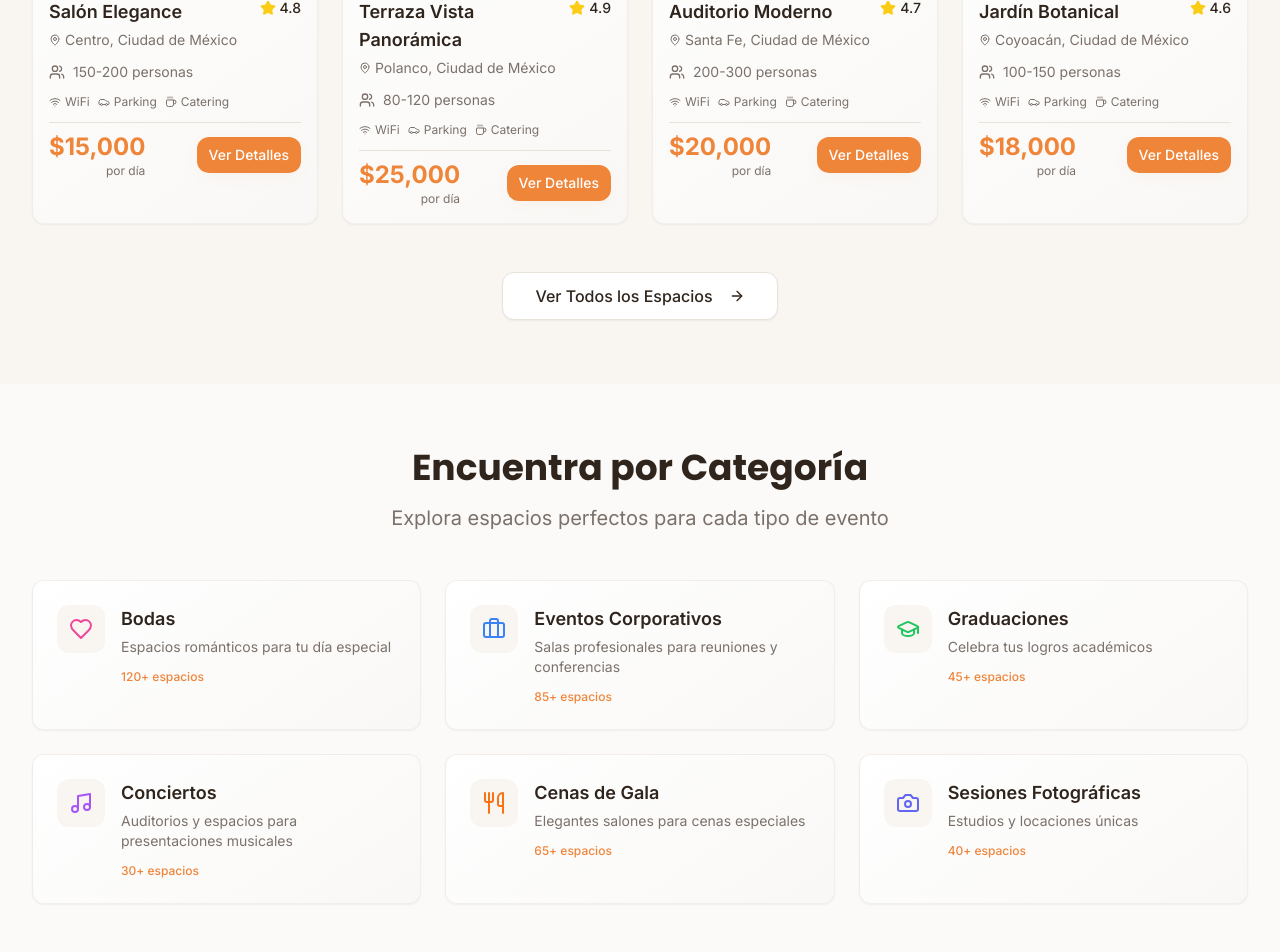
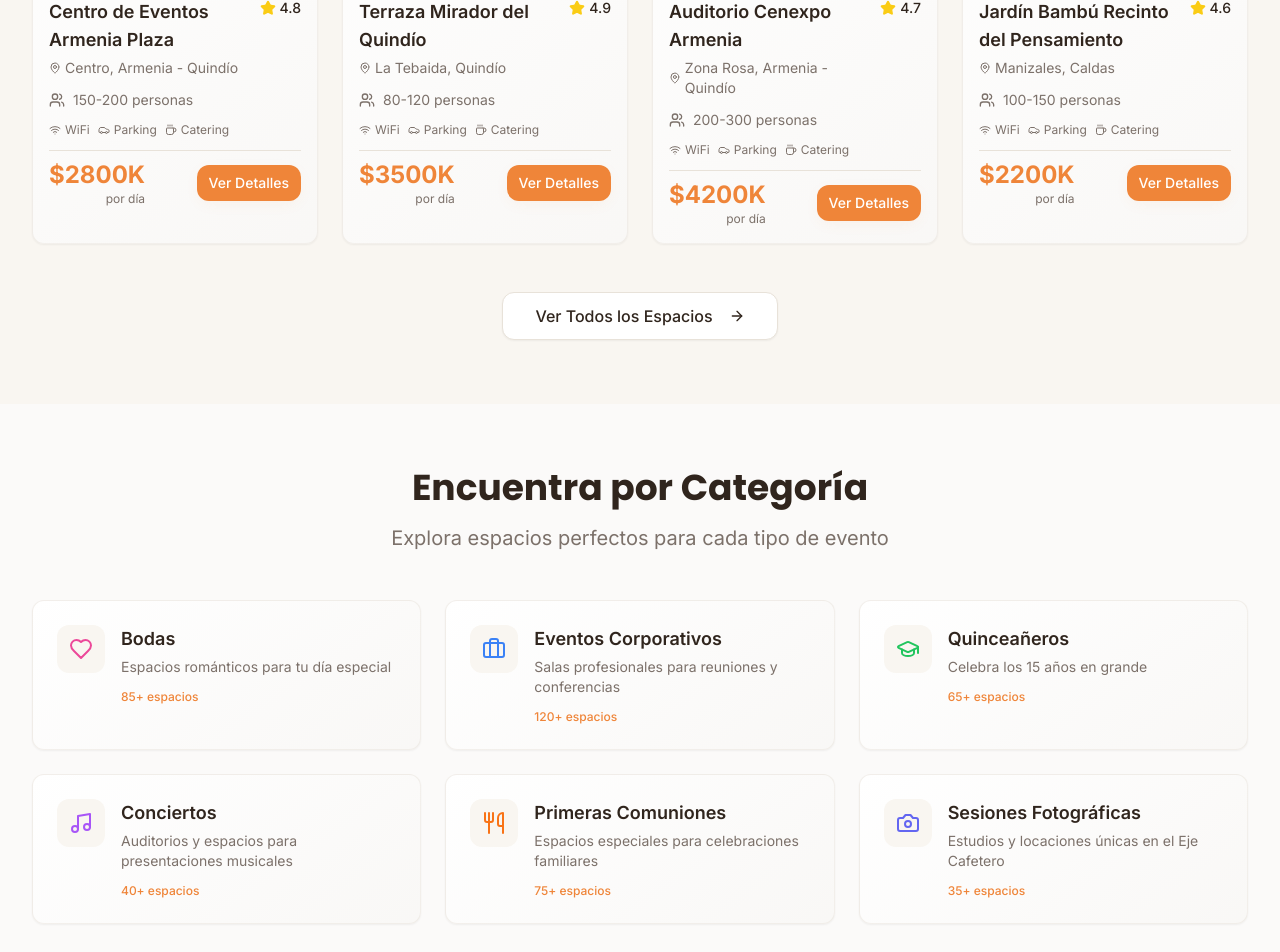
Before and after one commit to William19D/evently, a React (Vite) app: page / in a window 1280 px wide. Shown: the part 1100-2052 px from the top of the page. Built offline with nearby package versions, Linux system fonts and the light colour scheme.

Commit message:
Refactor: Adapt to Colombian context
Adapt the web application to a Colombian context, including specific locations and adding 2-3 venues in Armenia, Quindío.

```diff
--- a/index.html
+++ b/index.html
@@ -3,8 +3,8 @@
   <head>
     <meta charset="UTF-8" />
     <meta name="viewport" content="width=device-width, initial-scale=1.0" />
-    <title>Evently - Plataforma de Gestión y Reserva de Espacios para Eventos</title>
-    <meta name="description" content="Encuentra y reserva el espacio perfecto para tu evento. Evently conecta clientes con los mejores espacios para eventos." />
+    <title>Evently - Plataforma de Gestión y Reserva de Espacios para Eventos en Colombia</title>
+    <meta name="description" content="Encuentra y reserva el espacio perfecto para tu evento en Colombia. Evently conecta clientes con los mejores espacios en Armenia, Bogotá, Medellín y más ciudades." />
     <meta name="author" content="Evently" />
 
     <meta property="og:title" content="Evently - Espacios para Eventos" />
--- a/src/components/Categories.tsx
+++ b/src/components/Categories.tsx
@@ -14,42 +14,42 @@ const Categories = () => {
       name: "Bodas",
       icon: Heart,
       description: "Espacios románticos para tu día especial",
-      count: "120+ espacios",
+      count: "85+ espacios",
       color: "text-pink-500"
     },
     {
       name: "Eventos Corporativos",
       icon: Briefcase,
       description: "Salas profesionales para reuniones y conferencias",
-      count: "85+ espacios",
+      count: "120+ espacios",
       color: "text-blue-500"
     },
     {
-      name: "Graduaciones",
+      name: "Quinceañeros",
       icon: GraduationCap,
-      description: "Celebra tus logros académicos",
-      count: "45+ espacios",
+      description: "Celebra los 15 años en grande",
+      count: "65+ espacios",
       color: "text-green-500"
     },
     {
       name: "Conciertos",
       icon: Music,
       description: "Auditorios y espacios para presentaciones musicales",
-      count: "30+ espacios",
+      count: "40+ espacios",
       color: "text-purple-500"
     },
     {
-      name: "Cenas de Gala",
+      name: "Primeras Comuniones",
       icon: Utensils,
-      description: "Elegantes salones para cenas especiales",
-      count: "65+ espacios",
+      description: "Espacios especiales para celebraciones familiares",
+      count: "75+ espacios",
       color: "text-orange-500"
     },
     {
       name: "Sesiones Fotográficas",
       icon: Camera,
-      description: "Estudios y locaciones únicas",
-      count: "40+ espacios",
+      description: "Estudios y locaciones únicas en el Eje Cafetero",
+      count: "35+ espacios",
       color: "text-indigo-500"
     }
   ];
--- a/src/components/FeaturedSpaces.tsx
+++ b/src/components/FeaturedSpaces.tsx
@@ -7,10 +7,10 @@ const FeaturedSpaces = () => {
   const featuredVenues = [
     {
       id: "1",
-      name: "Salón Elegance",
-      location: "Centro, Ciudad de México",
+      name: "Centro de Eventos Armenia Plaza",
+      location: "Centro, Armenia - Quindío",
       image: "https://images.unsplash.com/photo-1519167758481-83f550bb49b3?w=800&q=80",
-      price: 15000,
+      price: 2800000,
       rating: 4.8,
       capacity: "150-200 personas",
       amenities: ["WiFi", "Parking", "Catering"],
@@ -18,10 +18,10 @@ const FeaturedSpaces = () => {
     },
     {
       id: "2",
-      name: "Terraza Vista Panorámica",
-      location: "Polanco, Ciudad de México",
+      name: "Terraza Mirador del Quindío",
+      location: "La Tebaida, Quindío",
       image: "https://images.unsplash.com/photo-1464207687429-7505649dae38?w=800&q=80",
-      price: 25000,
+      price: 3500000,
       rating: 4.9,
       capacity: "80-120 personas",
       amenities: ["WiFi", "Parking", "Catering"],
@@ -29,10 +29,10 @@ const FeaturedSpaces = () => {
     },
     {
       id: "3",
-      name: "Auditorio Moderno",
-      location: "Santa Fe, Ciudad de México",
+      name: "Auditorio Cenexpo Armenia",
+      location: "Zona Rosa, Armenia - Quindío",
       image: "https://images.unsplash.com/photo-1540575467063-178a50c2df87?w=800&q=80",
-      price: 20000,
+      price: 4200000,
       rating: 4.7,
       capacity: "200-300 personas",
       amenities: ["WiFi", "Parking", "Catering"],
@@ -40,10 +40,10 @@ const FeaturedSpaces = () => {
     },
     {
       id: "4",
-      name: "Jardín Botanical",
-      location: "Coyoacán, Ciudad de México",
+      name: "Jardín Bambú Recinto del Pensamiento",
+      location: "Manizales, Caldas",
       image: "https://images.unsplash.com/photo-1519225421980-715cb0215aed?w=800&q=80",
-      price: 18000,
+      price: 2200000,
       rating: 4.6,
       capacity: "100-150 personas",
       amenities: ["WiFi", "Parking", "Catering"],
--- a/src/components/Footer.tsx
+++ b/src/components/Footer.tsx
@@ -80,15 +80,15 @@ const Footer = () => {
             <div className="space-y-3">
               <div className="flex items-center gap-3 text-white/80 text-sm">
                 <Mail className="w-4 h-4" />
-                <span>info@evently.com</span>
+                <span>info@evently.com.co</span>
               </div>
               <div className="flex items-center gap-3 text-white/80 text-sm">
                 <Phone className="w-4 h-4" />
-                <span>+52 55 1234 5678</span>
+                <span>+57 316 789 4567</span>
               </div>
               <div className="flex items-start gap-3 text-white/80 text-sm">
                 <MapPin className="w-4 h-4 mt-0.5" />
-                <span>Ciudad de México, México</span>
+                <span>Armenia, Quindío - Colombia</span>
               </div>
             </div>
           </div>
--- a/src/components/Hero.tsx
+++ b/src/components/Hero.tsx
@@ -38,7 +38,7 @@ const Hero = () => {
                 <div className="relative">
                   <MapPin className="absolute left-3 top-1/2 transform -translate-y-1/2 text-muted-foreground w-4 h-4" />
                   <Input
-                    placeholder="Ciudad o zona"
+                    placeholder="Armenia, Bogotá, Medellín..."
                     className="pl-10 h-12 rounded-xl border-border/50"
                   />
                 </div>
--- a/src/components/VenueCard.tsx
+++ b/src/components/VenueCard.tsx
@@ -89,7 +89,7 @@ const VenueCard = ({
         <div className="flex items-center justify-between pt-2 border-t border-border">
           <div className="text-right">
             <div className="text-2xl font-bold text-primary">
-              ${price.toLocaleString()}
+              ${Math.floor(price / 1000)}K
             </div>
             <div className="text-xs text-muted-foreground">por día</div>
           </div>
--- a/src/pages/VenueSearch.tsx
+++ b/src/pages/VenueSearch.tsx
@@ -11,17 +11,17 @@ import { Card, CardContent, CardHeader, CardTitle } from "@/components/ui/card";
 import { Filter, Search, MapPin, Calendar, Users, SlidersHorizontal } from "lucide-react";
 
 const VenueSearch = () => {
-  const [priceRange, setPriceRange] = useState([0, 50000]);
+  const [priceRange, setPriceRange] = useState([0, 8000000]);
   const [showFilters, setShowFilters] = useState(false);
 
   // Mock data for search results
   const searchResults = [
     {
       id: "1",
-      name: "Salón Elegance",
-      location: "Centro, Ciudad de México",
+      name: "Centro de Eventos Armenia Plaza",
+      location: "Centro, Armenia - Quindío",
       image: "https://images.unsplash.com/photo-1519167758481-83f550bb49b3?w=800&q=80",
-      price: 15000,
+      price: 2800000,
       rating: 4.8,
       capacity: "150-200 personas",
       amenities: ["WiFi", "Parking", "Catering"],
@@ -29,10 +29,10 @@ const VenueSearch = () => {
     },
     {
       id: "2",
-      name: "Terraza Vista Panorámica",
-      location: "Polanco, Ciudad de México",
+      name: "Hacienda Cafetera El Ocaso",
+      location: "Circasia, Armenia - Quindío",
       image: "https://images.unsplash.com/photo-1464207687429-7505649dae38?w=800&q=80",
-      price: 25000,
+      price: 4500000,
       rating: 4.9,
       capacity: "80-120 personas",
       amenities: ["WiFi", "Parking", "Catering"],
@@ -40,10 +40,10 @@ const VenueSearch = () => {
     },
     {
       id: "3",
-      name: "Auditorio Moderno",
-      location: "Santa Fe, Ciudad de México",
+      name: "Auditorio Cenexpo Armenia",
+      location: "Zona Rosa, Armenia - Quindío",
       image: "https://images.unsplash.com/photo-1540575467063-178a50c2df87?w=800&q=80",
-      price: 20000,
+      price: 4200000,
       rating: 4.7,
       capacity: "200-300 personas",
       amenities: ["WiFi", "Parking", "Catering"],
@@ -51,10 +51,10 @@ const VenueSearch = () => {
     },
     {
       id: "4",
-      name: "Jardín Botanical",
-      location: "Coyoacán, Ciudad de México",
+      name: "Jardín Bambú Recinto del Pensamiento",
+      location: "Manizales, Caldas",
       image: "https://images.unsplash.com/photo-1519225421980-715cb0215aed?w=800&q=80",
-      price: 18000,
+      price: 2200000,
       rating: 4.6,
       capacity: "100-150 personas",
       amenities: ["WiFi", "Parking", "Catering"],
@@ -62,10 +62,10 @@ const VenueSearch = () => {
     },
     {
       id: "5",
-      name: "Loft Industrial",
-      location: "Roma Norte, Ciudad de México",
+      name: "Loft Urbano Pereira",
+      location: "Centro, Pereira - Risaralda",
       image: "https://images.unsplash.com/photo-1497366216548-37526070297c?w=800&q=80",
-      price: 12000,
+      price: 1800000,
       rating: 4.5,
       capacity: "60-80 personas",
       amenities: ["WiFi", "Parking"],
@@ -73,10 +73,10 @@ const VenueSearch = () => {
     },
     {
       id: "6",
-      name: "Salón de Cristal",
-      location: "Las Lomas, Ciudad de México",
+      name: "Salón de Cristal Medellín",
+      location: "El Poblado, Medellín - Antioquia",
       image: "https://images.unsplash.com/photo-1464366400600-7168b8af9bc3?w=800&q=80",
-      price: 30000,
+      price: 5200000,
       rating: 4.9,
       capacity: "100-150 personas",
       amenities: ["WiFi", "Parking", "Catering"],
@@ -95,7 +95,7 @@ const VenueSearch = () => {
             <div className="flex-1 grid grid-cols-1 md:grid-cols-3 gap-4">
               <div className="relative">
                 <MapPin className="absolute left-3 top-1/2 transform -translate-y-1/2 text-muted-foreground w-4 h-4" />
-                <Input placeholder="Ubicación" className="pl-10" />
+                <Input placeholder="Armenia, Bogotá, Medellín..." className="pl-10" />
               </div>
               <div className="relative">
                 <Calendar className="absolute left-3 top-1/2 transform -translate-y-1/2 text-muted-foreground w-4 h-4" />
@@ -169,13 +169,13 @@ const VenueSearch = () => {
                     <Slider
                       value={priceRange}
                       onValueChange={setPriceRange}
-                      max={50000}
-                      step={1000}
+                      max={8000000}
+                      step={100000}
                       className="w-full"
                     />
                     <div className="flex justify-between text-sm text-muted-foreground">
-                      <span>${priceRange[0].toLocaleString()}</span>
-                      <span>${priceRange[1].toLocaleString()}</span>
+                      <span>${Math.floor(priceRange[0] / 1000)}K</span>
+                      <span>${Math.floor(priceRange[1] / 1000)}K</span>
                     </div>
                   </div>
                 </div>
```
